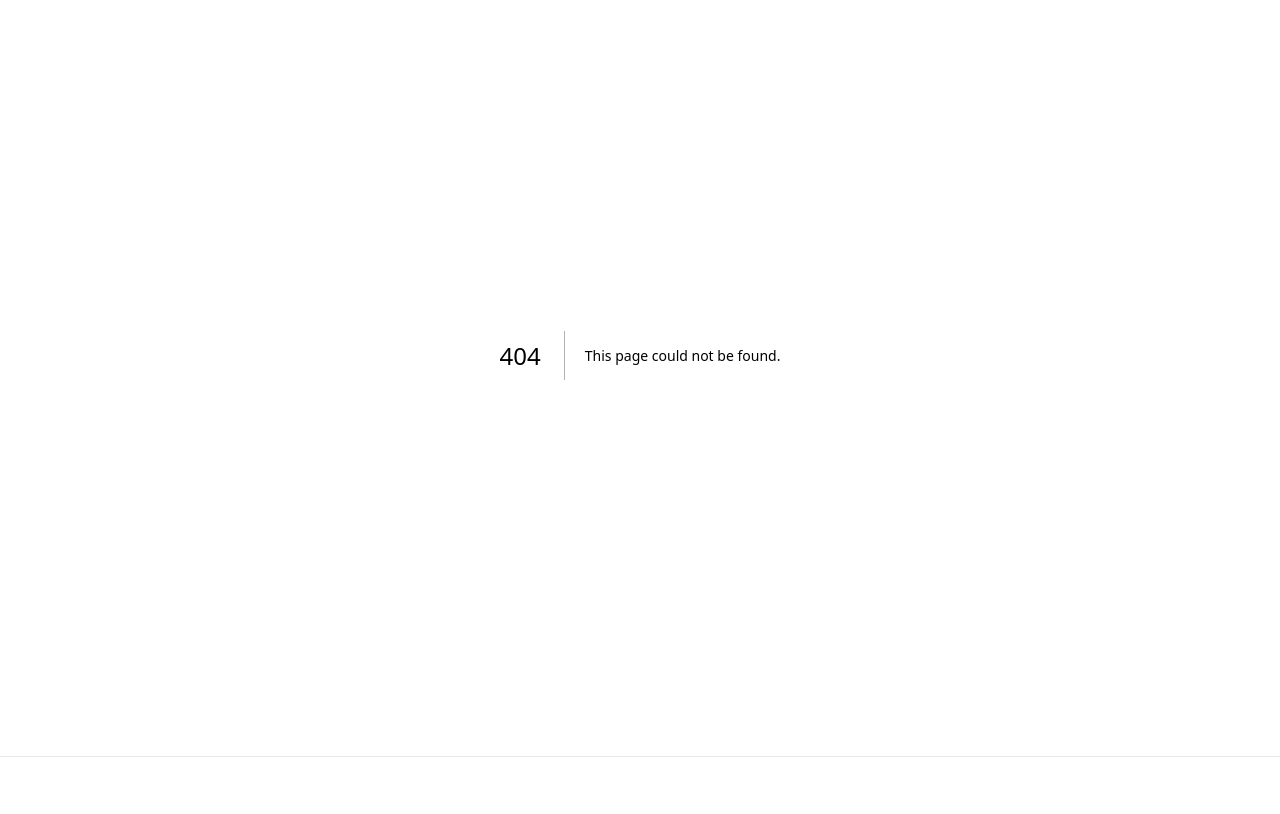
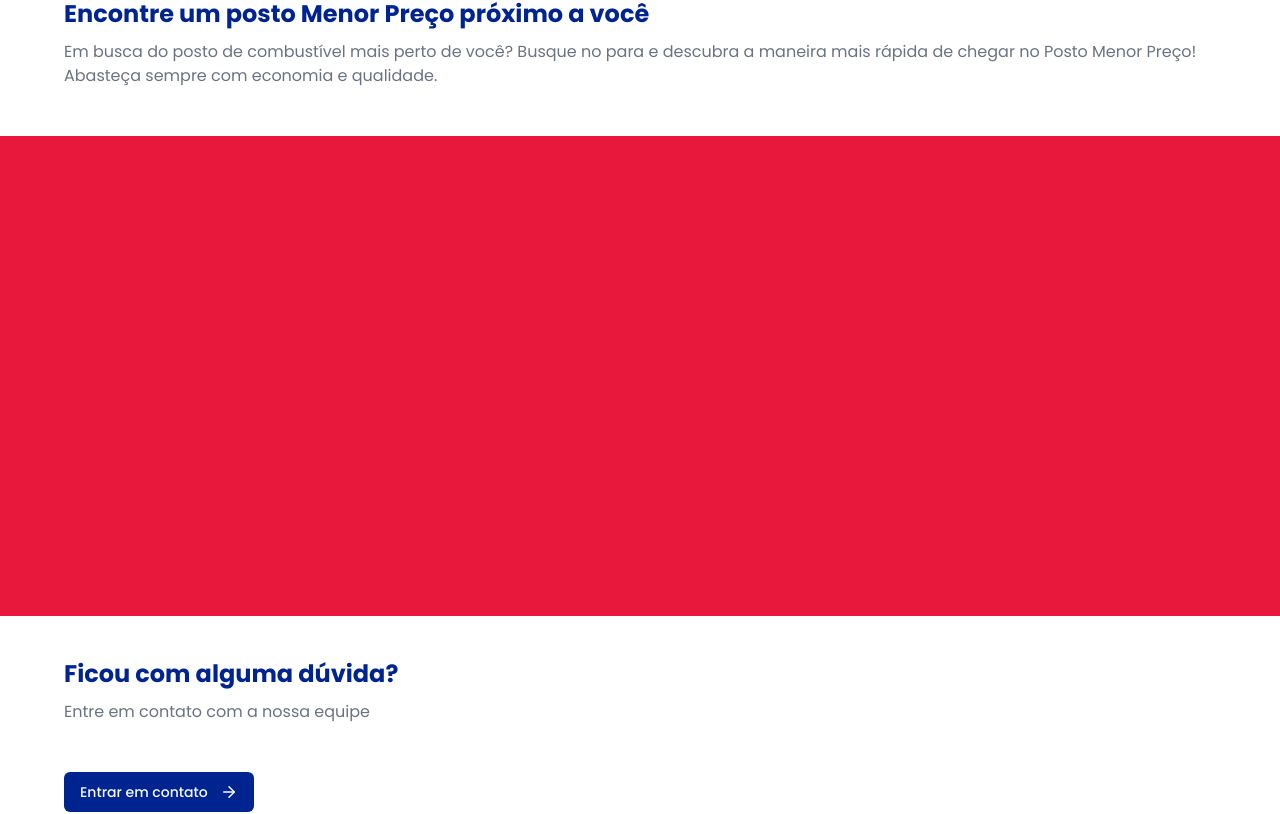
Before and after one commit to Julian-Andrade/postos_menor_preco, a Next.js app: page /encontre_seu_posto in a window 1280 px wide. Before the commit this address had no page. Shown: the part 228-1042 px from the top of the page. Built offline with nearby package versions, Linux system fonts and the light colour scheme.

Commit message:
feat: add EncontreSeuPosto component

```diff
--- /dev/null
+++ b/app/encontre_seu_posto/page.tsx
@@ -0,0 +1,34 @@
+"use client";
+
+import Link from "next/link";
+import SectionTitle from "../_components/section-title/section-title";
+import { Button } from "../_components/ui/button";
+import { ArrowRightIcon } from "lucide-react";
+
+const RedeDePostos = () => {
+  return (
+    <div>
+      <SectionTitle
+        title="Encontre um posto Menor Preço próximo a você"
+        description="Em busca do posto de combustível mais perto de você? Busque no para e descubra a maneira mais rápida de chegar no Posto Menor Preço! Abasteça sempre com economia e qualidade."
+      />
+
+      <div className="h-[30rem] bg-red"></div>
+
+      <SectionTitle
+        title="Ficou com alguma dúvida?"
+        description="Entre em contato com a nossa equipe"
+      />
+
+      <div className="container pb-24">
+        <Link href="/#contato">
+          <Button className="flex items-center justify-between gap-3">
+            Entrar em contato <ArrowRightIcon size={18} />
+          </Button>
+        </Link>
+      </div>
+    </div>
+  );
+};
+
+export default RedeDePostos;
```
